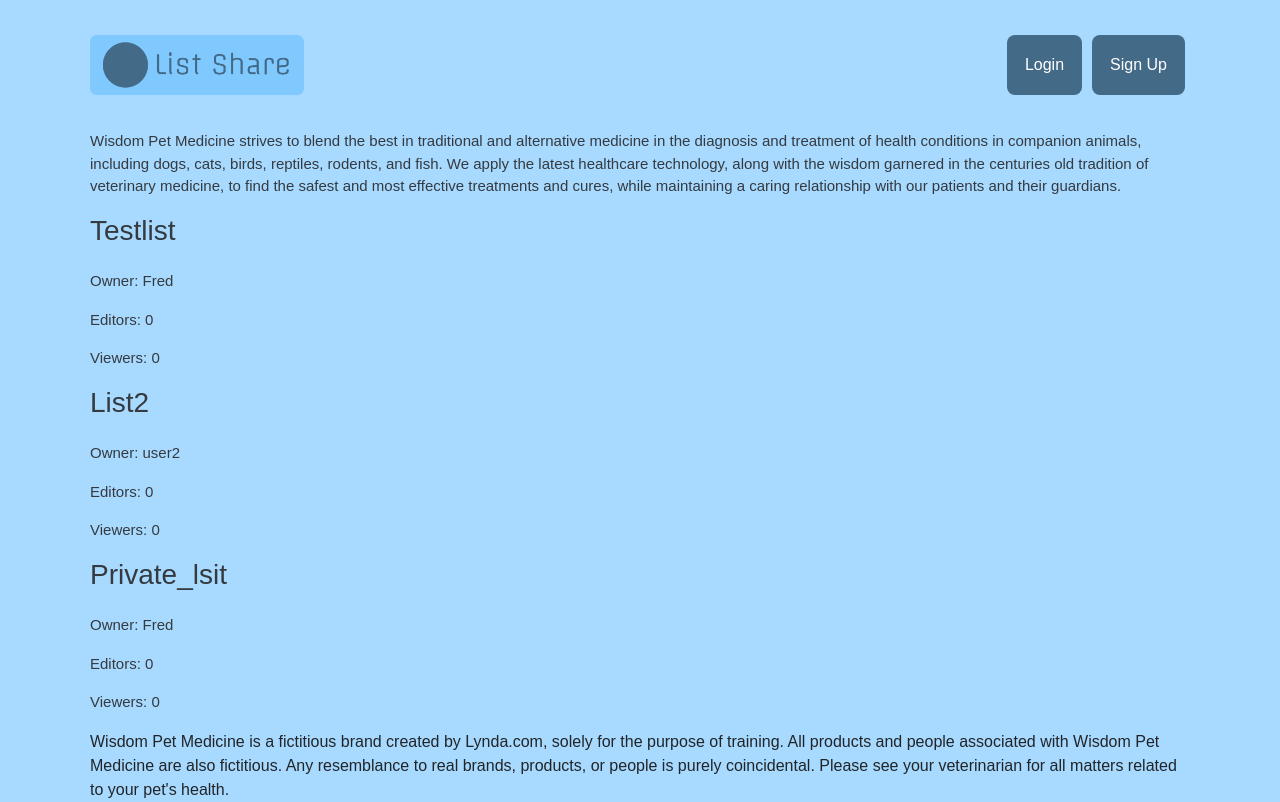
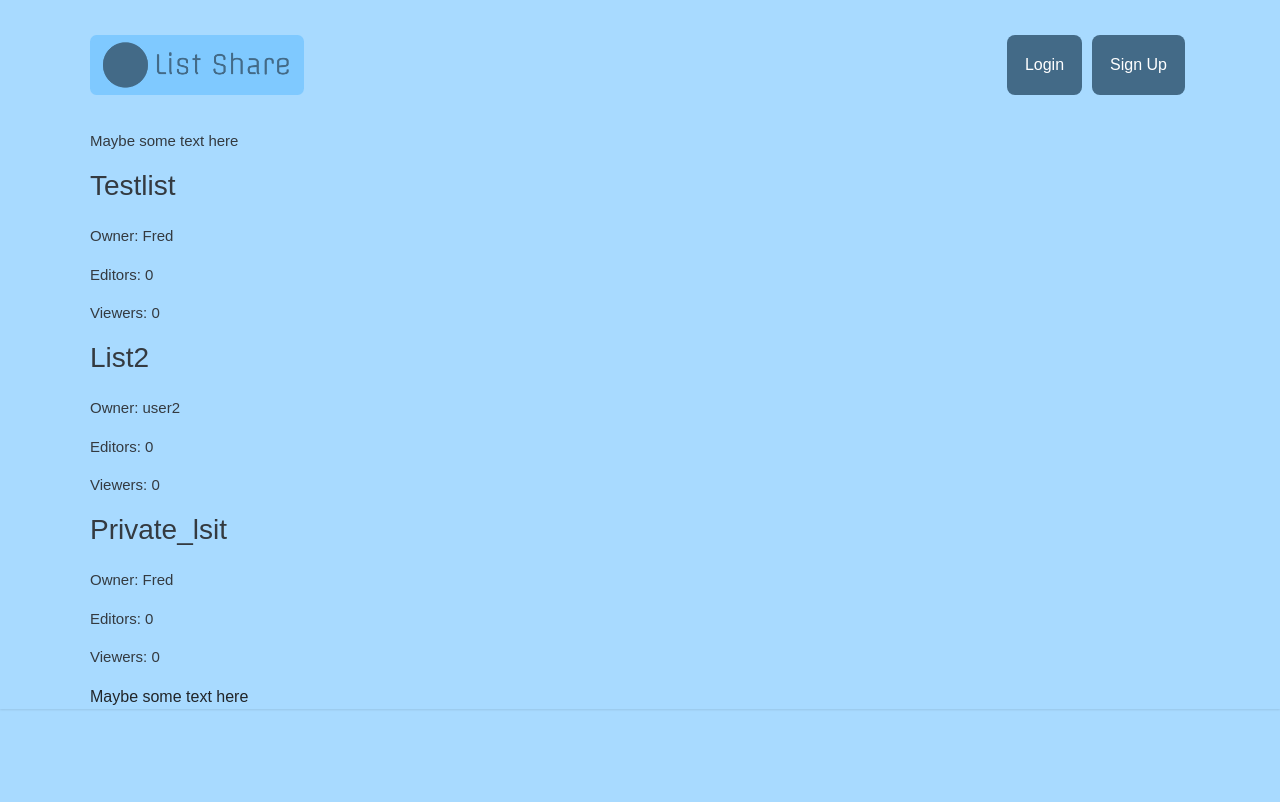
Before and after one commit to amccarthy9904/ListShare, a Django app: page / in a window 1280 px wide. After the commit the page ends 710 px from the top, so only its background shows below. Run offline with Django 3.2, Linux system fonts and the light colour scheme; data comes from the database, SQL or seed files in the repository; some libraries are stand-ins or nearby versions; some web fonts are replaced.

Commit message:
removes pet text and replace with placeholder

```diff
--- a/lists/templates/base.html
+++ b/lists/templates/base.html
@@ -19,10 +19,7 @@
                         </div>
                         <div id="login-box" class="login">
                           <a id="signup-button" class="login-link" href="{% url 'sign_up'%}">Sign Up</a>
-                          <a id="login-button" class="login-link" href="login">Login</a>
-                            <!--<h3>Share some lists whynot?</h3>
-                                <button type="button">Login</button>
-                            <p>With your friends perhaps?</p>-->
+                          <a id="login-button" class="login-link" href="{% url 'login'%}">Login</a>
                         </div>
                     </div>
                 </div>
@@ -30,7 +27,7 @@
             <div class="main-wrapper">
                 <div class="single-page clearfix">
                     <div class="inner-wrap">
-                        <p>Wisdom Pet Medicine strives to blend the best in traditional and alternative medicine in the diagnosis and treatment of health conditions in companion animals, including dogs, cats, birds, reptiles, rodents, and fish. We apply the latest healthcare technology, along with the wisdom garnered in the centuries old tradition of veterinary medicine, to find the safest and most effective treatments and cures, while maintaining a caring relationship with our patients and their guardians.</p>
+                        <p>Maybe some text here</p>
                         <div>
                         {% block content %}
                         {% endblock %}
@@ -40,7 +37,7 @@
             </div>
             <footer id="colophon">
                 <div class="inner-wrap">
-                    Wisdom Pet Medicine is a fictitious brand created by Lynda.com, solely for the purpose of training. All products and people associated with Wisdom Pet Medicine are also fictitious. Any resemblance to real brands, products, or people is purely coincidental. Please see your veterinarian for all matters related to your pet's health.
+                    Maybe some text here
                 </div>
             </footer>
         </div>
```
